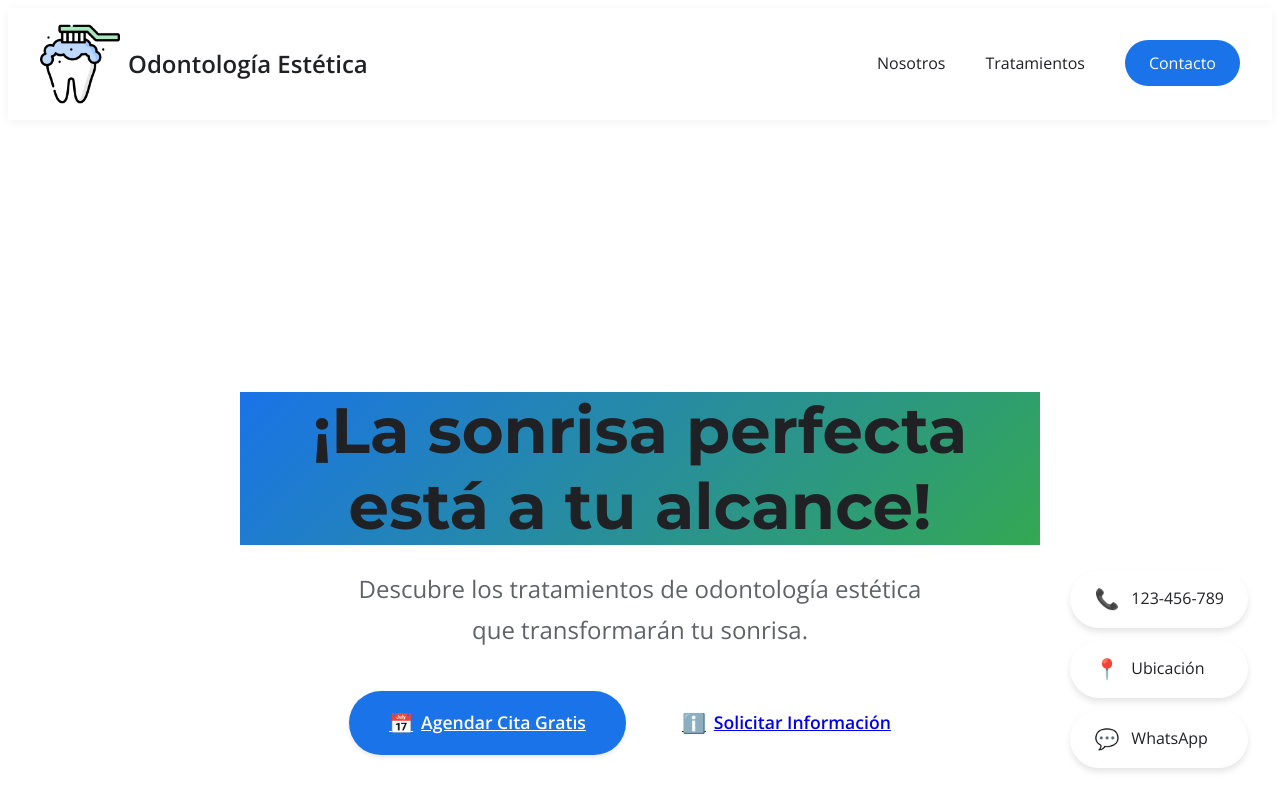
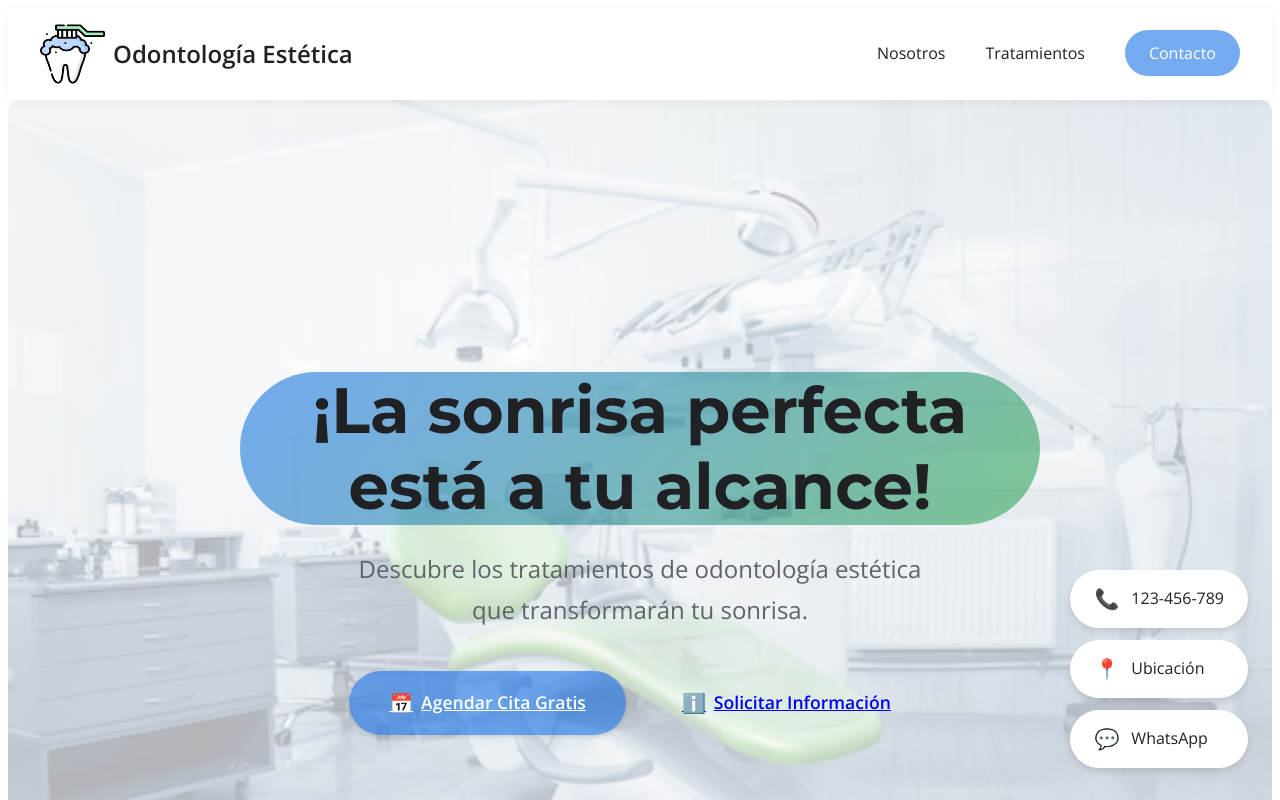
Before and after one commit to sandovaldavid/Odontologia-Estetica, a plain HTML site: page index.html in a window 1280 px wide. Shown: the top 800 px of the page. Drawn offline with nearby package versions, Linux system fonts and the light colour scheme.

Commit message:
💄 Update logo dimensions, enhance header background, and adjust color opacity for improved aesthetics

```diff
--- a/index.html
+++ b/index.html
@@ -27,7 +27,7 @@
     <nav class="main-nav" role="navigation">
         <div class="nav-wrapper">
             <a href="./" class="logo">
-                <img src="images/cepillo-de-dientes.png" alt="Clínica Dental Logo" width="80" height="80">
+                <img src="images/cepillo-de-dientes.png" alt="Clínica Dental Logo" width="65" height="60">
                 <p>Odontología Estética</p>
             </a>
             <button class="mobile-menu-toggle" aria-label="Menú">
--- a/styles/style.css
+++ b/styles/style.css
@@ -1,6 +1,6 @@
 :root {
-    --primary-color: #1a73e8;
-    --secondary-color: #34a853;
+    --primary-color: rgba(26, 115, 232, 0.6);
+    --secondary-color: rgba(51, 168, 82, 0.6);
     --accent-color: #fbbc04;
     --text-primary: #202124;
     --text-secondary: #5f6368;
@@ -162,8 +162,7 @@ h6 {
 
 .header {
     min-height: 100vh;
-    background: linear-gradient(rgba(255, 255, 255, 0.9), rgba(255, 255, 255, 0.95)),
-        url('../images/hero-bg.jpg');
+    background: linear-gradient(rgba(255, 255, 255, 0.7), rgba(255, 255, 255, 0.7)), url('../images/hero-bg.png');
     background-size: cover;
     background-position: center;
     background-attachment: fixed;
@@ -171,6 +170,7 @@ h6 {
     align-items: center;
     position: relative;
     padding: 2rem;
+    border-radius: var(--border-radius);
 }
 
 .header-content {
@@ -186,6 +186,11 @@ h6 {
     line-height: 1.2;
     background: linear-gradient(135deg, var(--primary-color), var(--secondary-color));
     animation: fadeIn 1s ease-out;
+    border-radius: 100px;
+    -webkit-border-radius: 100px;
+    -moz-border-radius: 100px;
+    -ms-border-radius: 100px;
+    -o-border-radius: 100px;
 }
 
 .header .subtitle {
```
Also changed, not shown: images/hero-bg.png (added).
